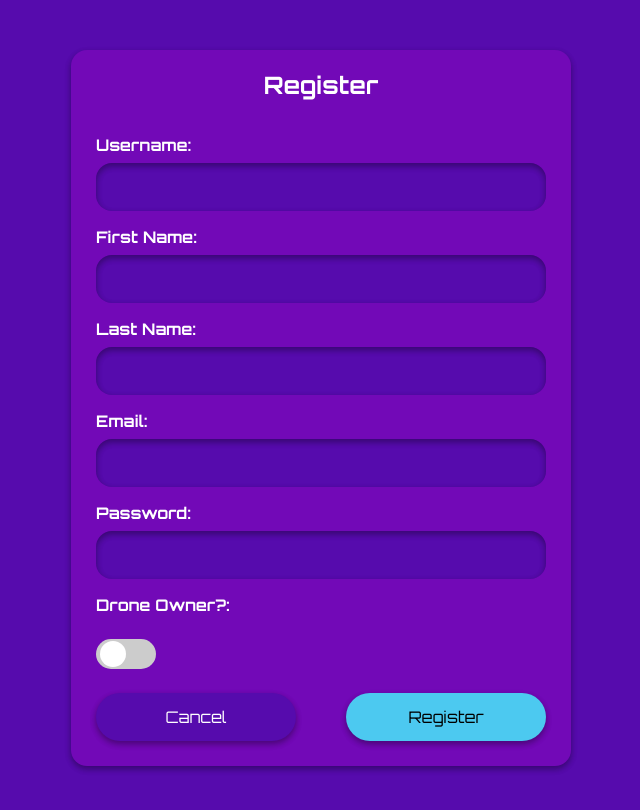
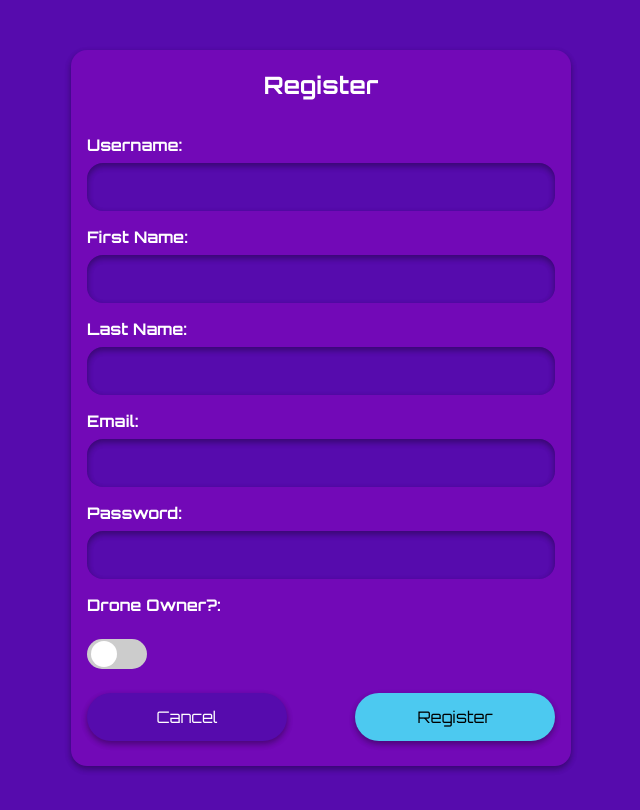
Before and after one commit to Treyson-Grange/DroneCones, a Nuxt app in the folder dronecones-app/: page /register in a window 1280 px wide. Shown: the top 810 px of the page, without its empty margins (319-959 px from the left). Built offline with nearby package versions, Linux system fonts and the light colour scheme; a web font is replaced by a local one.

Commit message:
messing around with widths and calc

```diff
--- a/dronecones-app/assets/style.css
+++ b/dronecones-app/assets/style.css
@@ -48,8 +48,12 @@ h2{
   color: var(--font-secondary);
   box-shadow: 0 3px 6px rgba(0,0,0,0.16), 0 3px 6px rgba(0,0,0,0.23);
 }
+form{
+  width: calc(100% - 32px);
+}
 /* Input form */
 .form-group {
+  width: calc(100% - 32px);
   display: flex;
   flex-direction: column;
 }
@@ -60,16 +64,16 @@ label {
 /* Text boxes */
 input {
   border: none;
-  width: 418px;
+  width: 100%;
   height: 48px;
   border-radius: 16px;
+  padding: 0px 16px 0px 16px;
   box-shadow: 0 3px 6px rgba(0,0,0,0.16) inset, 0 3px 6px rgba(0,0,0,0.23) inset;
   transition: all 0.3s cubic-bezier(.25,.8,.25,1);
   background: var(--primary-color);
   color: var(--font-primary);
   font-family: var(--the-font);
   font-size: var(--body-font-size);
-  padding: 0px 16px 0px 16px
 }
 input:focus {
   box-shadow: none;
```
